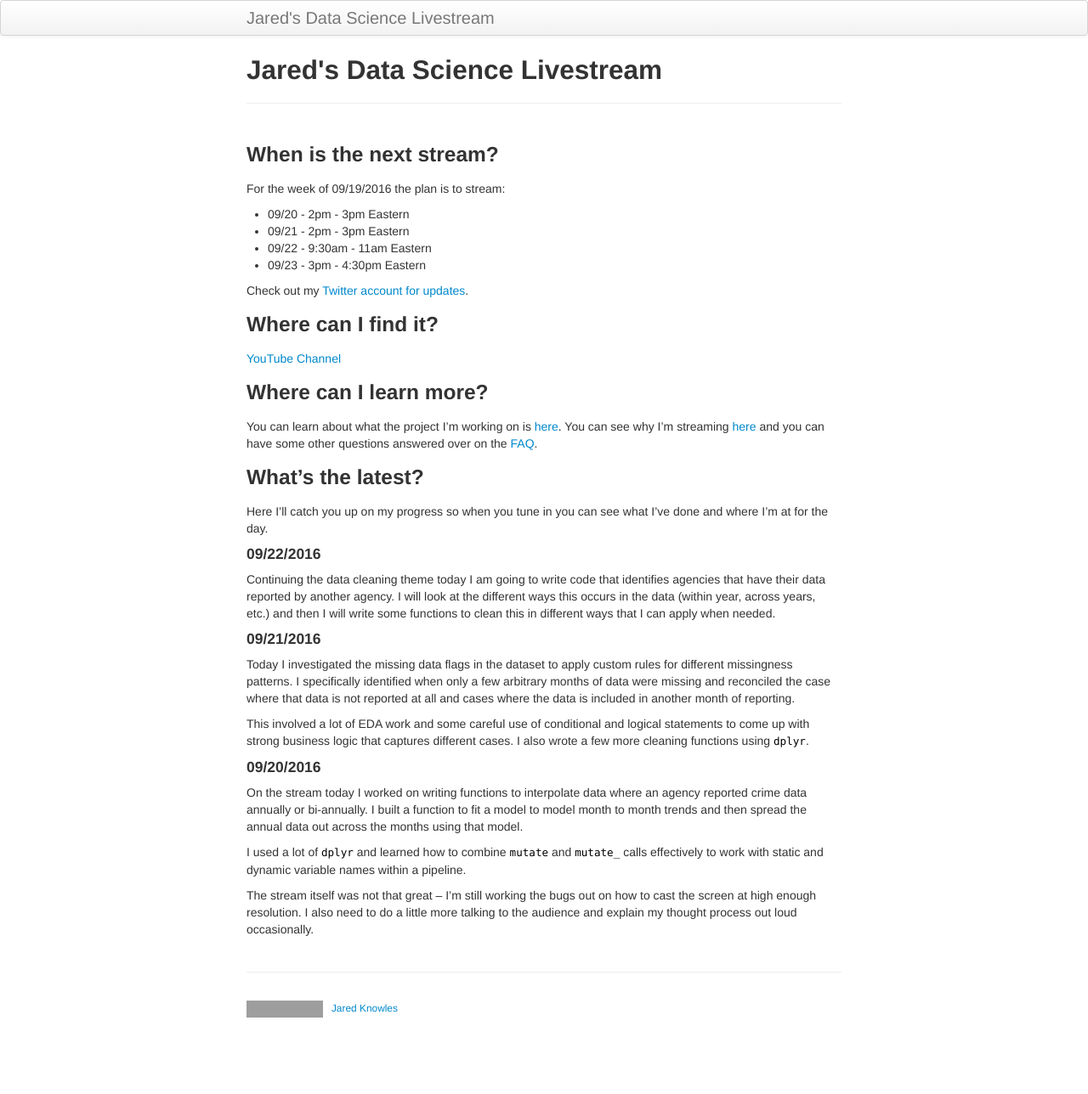
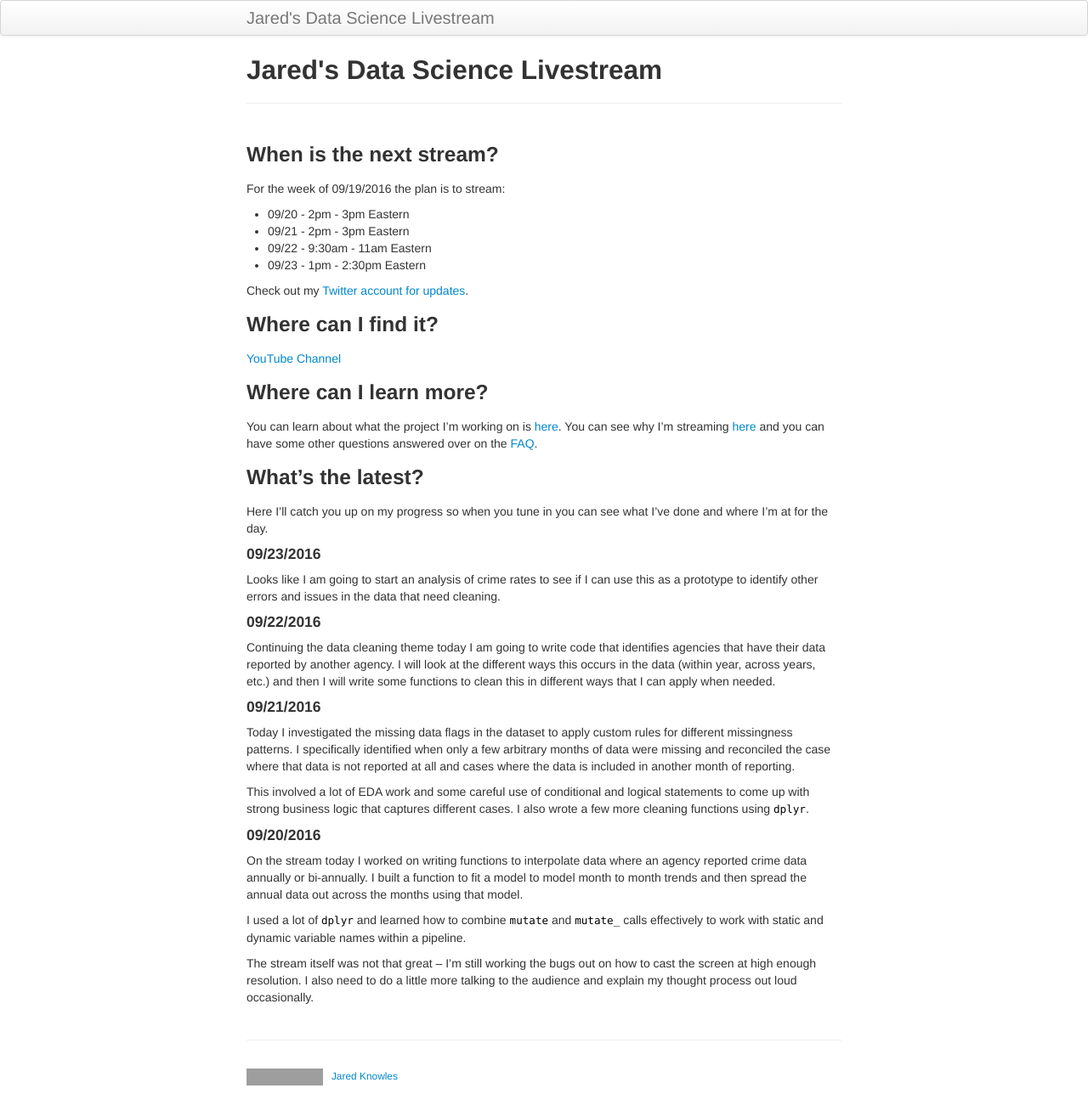
Before and after one commit to jknowles/DataScienceLivestream, a Jekyll site: the page built from index.md, in a window 1280 px wide. Shown: the whole page at 85% size. Built offline with Jekyll 4.4.1, drawn with Linux system fonts in a browser that asks for light colours; before the commit the page ends 1208 px from its top, so only the background shows below that; grey boxes are pictures that could not be loaded.

Commit message:
updates for friday 923

```diff
--- a/index.md
+++ b/index.md
@@ -12,7 +12,7 @@ For the week of 09/19/2016 the plan is to stream:
 - 09/20 - 2pm - 3pm Eastern
 - 09/21 - 2pm - 3pm Eastern
 - 09/22 - 9:30am - 11am Eastern
-- 09/23 - 3pm - 4:30pm Eastern
+- 09/23 - 1pm - 2:30pm Eastern
 
 Check out my [Twitter account for updates](http://www.twitter.com/jknowles).
 
@@ -29,6 +29,12 @@ some other questions answered over on the [FAQ](pages/faq.html).
 
 Here I'll catch you up on my progress so when you tune in you can see what I've
 done and where I'm at for the day.
+
+#### 09/23/2016
+
+Looks like I am going to start an analysis of crime rates to see if
+I can use this as a prototype to identify other errors and issues in
+ the data that need cleaning.
 
 #### 09/22/2016
 
```
